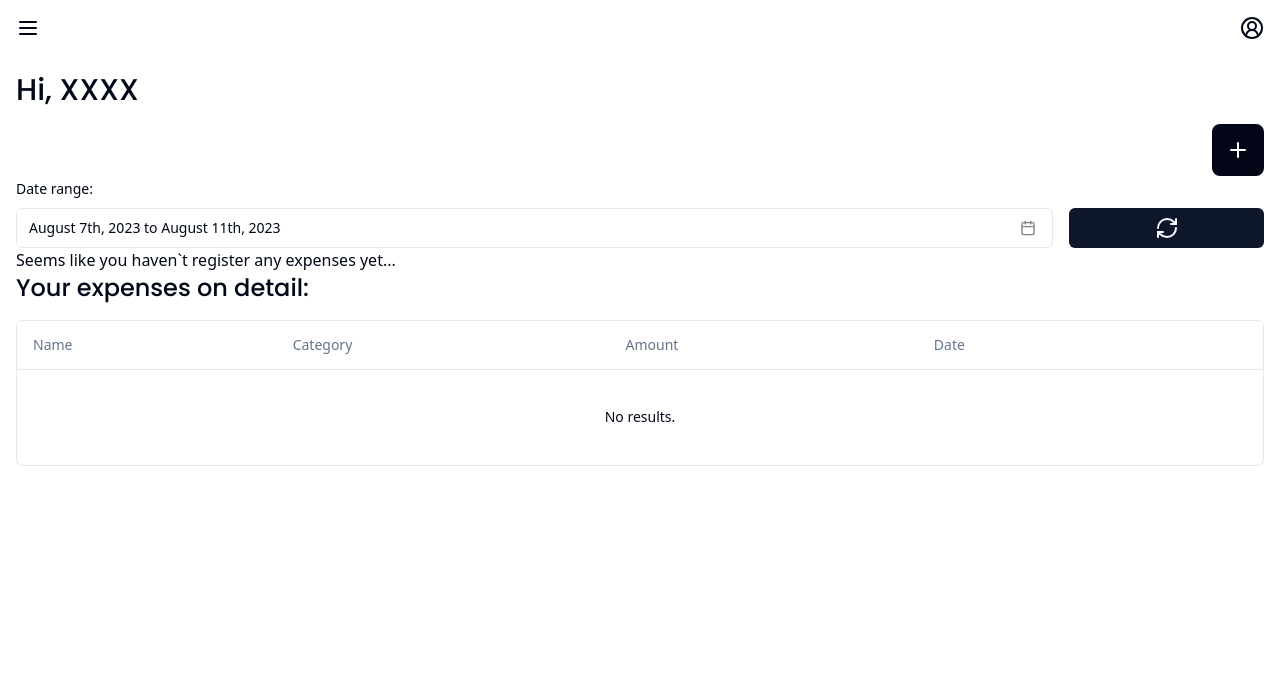
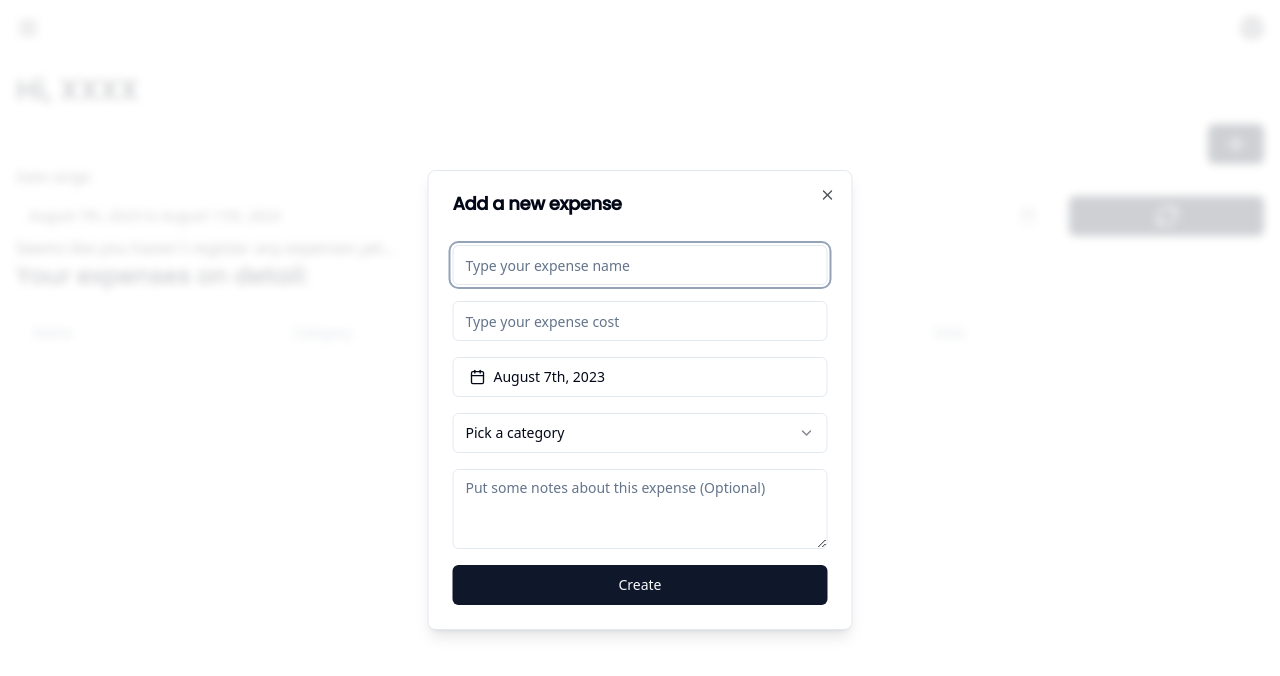
Before and after one commit to adriangutierrezd/expenses-app-react, a React (Vite) app in the folder app/: page / in a window 1280 px wide. Both pictures are taken after a click on the button 1238 px from the left and 150 px from the top of the page. Shown: the top 676 px of the page. Built offline with nearby package versions, Linux system fonts and the light colour scheme.

Commit message:
feat(app): :sparkles: Generating new expense form on dialog

```diff
--- /dev/null
+++ b/app/@/components/ui/dialog.tsx
@@ -0,0 +1,121 @@
+import * as React from "react"
+import * as DialogPrimitive from "@radix-ui/react-dialog"
+import { X } from "lucide-react"
+
+import { cn } from "../../lib/utils"
+
+const Dialog = DialogPrimitive.Root
+
+const DialogTrigger = DialogPrimitive.Trigger
+
+const DialogPortal = ({
+  className,
+  ...props
+}: DialogPrimitive.DialogPortalProps) => (
+  <DialogPrimitive.Portal className={cn(className)} {...props} />
+)
+DialogPortal.displayName = DialogPrimitive.Portal.displayName
+
+const DialogOverlay = React.forwardRef<
+  React.ElementRef<typeof DialogPrimitive.Overlay>,
+  React.ComponentPropsWithoutRef<typeof DialogPrimitive.Overlay>
+>(({ className, ...props }, ref) => (
+  <DialogPrimitive.Overlay
+    ref={ref}
+    className={cn(
+      "fixed inset-0 z-50 bg-background/80 backdrop-blur-sm data-[state=open]:animate-in data-[state=closed]:animate-out data-[state=closed]:fade-out-0 data-[state=open]:fade-in-0",
+      className
+    )}
+    {...props}
+  />
+))
+DialogOverlay.displayName = DialogPrimitive.Overlay.displayName
+
+const DialogContent = React.forwardRef<
+  React.ElementRef<typeof DialogPrimitive.Content>,
+  React.ComponentPropsWithoutRef<typeof DialogPrimitive.Content>
+>(({ className, children, ...props }, ref) => (
+  <DialogPortal>
+    <DialogOverlay />
+    <DialogPrimitive.Content
+      ref={ref}
+      className={cn(
+        "fixed left-[50%] top-[50%] z-50 grid w-full max-w-lg translate-x-[-50%] translate-y-[-50%] gap-4 border bg-background p-6 shadow-lg duration-200 data-[state=open]:animate-in data-[state=closed]:animate-out data-[state=closed]:fade-out-0 data-[state=open]:fade-in-0 data-[state=closed]:zoom-out-95 data-[state=open]:zoom-in-95 data-[state=closed]:slide-out-to-left-1/2 data-[state=closed]:slide-out-to-top-[48%] data-[state=open]:slide-in-from-left-1/2 data-[state=open]:slide-in-from-top-[48%] sm:rounded-lg md:w-full",
+        className
+      )}
+      {...props}
+    >
+      {children}
+      <DialogPrimitive.Close className="absolute right-4 top-4 rounded-sm opacity-70 ring-offset-background transition-opacity hover:opacity-100 focus:outline-none focus:ring-2 focus:ring-ring focus:ring-offset-2 disabled:pointer-events-none data-[state=open]:bg-accent data-[state=open]:text-muted-foreground">
+        <X className="h-4 w-4" />
+        <span className="sr-only">Close</span>
+      </DialogPrimitive.Close>
+    </DialogPrimitive.Content>
+  </DialogPortal>
+))
+DialogContent.displayName = DialogPrimitive.Content.displayName
+
+const DialogHeader = ({
+  className,
+  ...props
+}: React.HTMLAttributes<HTMLDivElement>) => (
+  <div
+    className={cn(
+      "flex flex-col space-y-1.5 text-center sm:text-left",
+      className
+    )}
+    {...props}
+  />
+)
+DialogHeader.displayName = "DialogHeader"
+
+const DialogFooter = ({
+  className,
+  ...props
+}: React.HTMLAttributes<HTMLDivElement>) => (
+  <div
+    className={cn(
+      "flex flex-col-reverse sm:flex-row sm:justify-end sm:space-x-2",
+      className
+    )}
+    {...props}
+  />
+)
+DialogFooter.displayName = "DialogFooter"
+
+const DialogTitle = React.forwardRef<
+  React.ElementRef<typeof DialogPrimitive.Title>,
+  React.ComponentPropsWithoutRef<typeof DialogPrimitive.Title>
+>(({ className, ...props }, ref) => (
+  <DialogPrimitive.Title
+    ref={ref}
+    className={cn(
+      "text-lg font-semibold leading-none tracking-tight",
+      className
+    )}
+    {...props}
+  />
+))
+DialogTitle.displayName = DialogPrimitive.Title.displayName
+
+const DialogDescription = React.forwardRef<
+  React.ElementRef<typeof DialogPrimitive.Description>,
+  React.ComponentPropsWithoutRef<typeof DialogPrimitive.Description>
+>(({ className, ...props }, ref) => (
+  <DialogPrimitive.Description
+    ref={ref}
+    className={cn("text-sm text-muted-foreground", className)}
+    {...props}
+  />
+))
+DialogDescription.displayName = DialogPrimitive.Description.displayName
+
+export {
+  Dialog,
+  DialogTrigger,
+  DialogContent,
+  DialogHeader,
+  DialogFooter,
+  DialogTitle,
+  DialogDescription,
+}
--- a/app/package.json
+++ b/app/package.json
@@ -11,6 +11,7 @@
   },
   "dependencies": {
     "@hookform/resolvers": "^3.1.1",
+    "@radix-ui/react-dialog": "^1.0.4",
     "@radix-ui/react-dropdown-menu": "^2.0.5",
     "@radix-ui/react-label": "^2.0.2",
     "@radix-ui/react-popover": "^1.0.6",
--- a/app/src/Components/Dashboard.tsx
+++ b/app/src/Components/Dashboard.tsx
@@ -1,10 +1,10 @@
-import { Plus } from 'lucide-react'
 import { DateRangePicker } from './DateRangePicker'
 import { BarChart } from './BarChart';
 import { useExpenses } from '../hooks/useExpenses';
 import { useEffect, useState } from 'react';
 import { addDays } from "date-fns"
 import { ExpensesTable } from './ExpensesTable';
+import { NewExpenseDialog } from './NewExpenseDialog'
 
 interface DateRange{
     from: Date,
@@ -32,8 +32,8 @@
     return(
         <main>
             <h1>Hi, XXXX</h1>
-            <div className='flex'>
-                <button title='Add a new expense' className='ml-auto button button-primary'><Plus /></button>
+            <div className='flex justify-end'>
+                <NewExpenseDialog/>
             </div>
             <DateRangePicker handleDateRangeChange={handleDateRangeChange}/>
             {expenses.length > 0
--- /dev/null
+++ b/app/src/Components/NewExpenseDialog.tsx
@@ -0,0 +1,26 @@
+import { Button } from "../../@/components/ui/button"
+import { Plus } from 'lucide-react'
+import {
+  Dialog,
+  DialogContent,
+  DialogHeader,
+  DialogTitle,
+  DialogTrigger,
+} from "../../@/components/ui/dialog"
+import { NewExpenseForm } from "./NewExpenseForm"
+
+export function NewExpenseDialog() {
+  return (
+    <Dialog>
+      <DialogTrigger asChild>
+        <Button><Plus/></Button>
+      </DialogTrigger>
+      <DialogContent className="sm:max-w-[425px]">
+        <DialogHeader>
+          <DialogTitle>Add a new expense</DialogTitle>
+        </DialogHeader>
+        <NewExpenseForm mode='small'/>
+      </DialogContent>
+    </Dialog>
+  )
+}
--- a/app/src/Components/NewExpenseForm.tsx
+++ b/app/src/Components/NewExpenseForm.tsx
@@ -15,8 +15,7 @@
   } from "../../@/components/ui/select"
 
 
-export function NewExpenseForm(){
-
+export function NewExpenseForm({mode}: {mode:string}){
 
     const { categories, getCategories } = useCategories()
 
@@ -52,13 +51,15 @@
         setName(event.target.name)
     }
 
+    const modeSmall = mode === 'small' ? '' : 'md:col-span-6'
+
     return(
         <form onSubmit={handleSubmit} className='grid grid-cols-12 gap-4'>
-            <Input className='col-span-12 md:col-span-6' type="text" name="name" placeholder="Type your expense name" required maxLength={50} minLength={2} onChange={handleChangeName} />
-            <Input placeholder='Type your expense cost' className='col-span-12 md:col-span-6' type='number' name='amount' step={0.01} min={0.01} required/>
-            <DatePicker classes={'col-span-12 md:col-span-6 w-100'} handleDateChange={handleDateChange} defaultDate={new Date()}/>
+            <Input className={`${modeSmall} col-span-12`} type="text" name="name" placeholder="Type your expense name" required maxLength={50} minLength={2} onChange={handleChangeName} />
+            <Input placeholder='Type your expense cost' className={`${modeSmall} col-span-12`} type='number' name='amount' step={0.01} min={0.01} required/>
+            <DatePicker classes={`col-span-12 ${modeSmall} w-100`} handleDateChange={handleDateChange} defaultDate={new Date()}/>
             <Select required name="category">
-                <SelectTrigger className="col-span-12 md:col-span-6">
+                <SelectTrigger className={`${modeSmall} col-span-12`}>
                     <SelectValue placeholder="Pick a category" />
                 </SelectTrigger>
                 <SelectContent>
```
Also changed, not shown: 1 other file (tests, documents, lock files or other folders).
